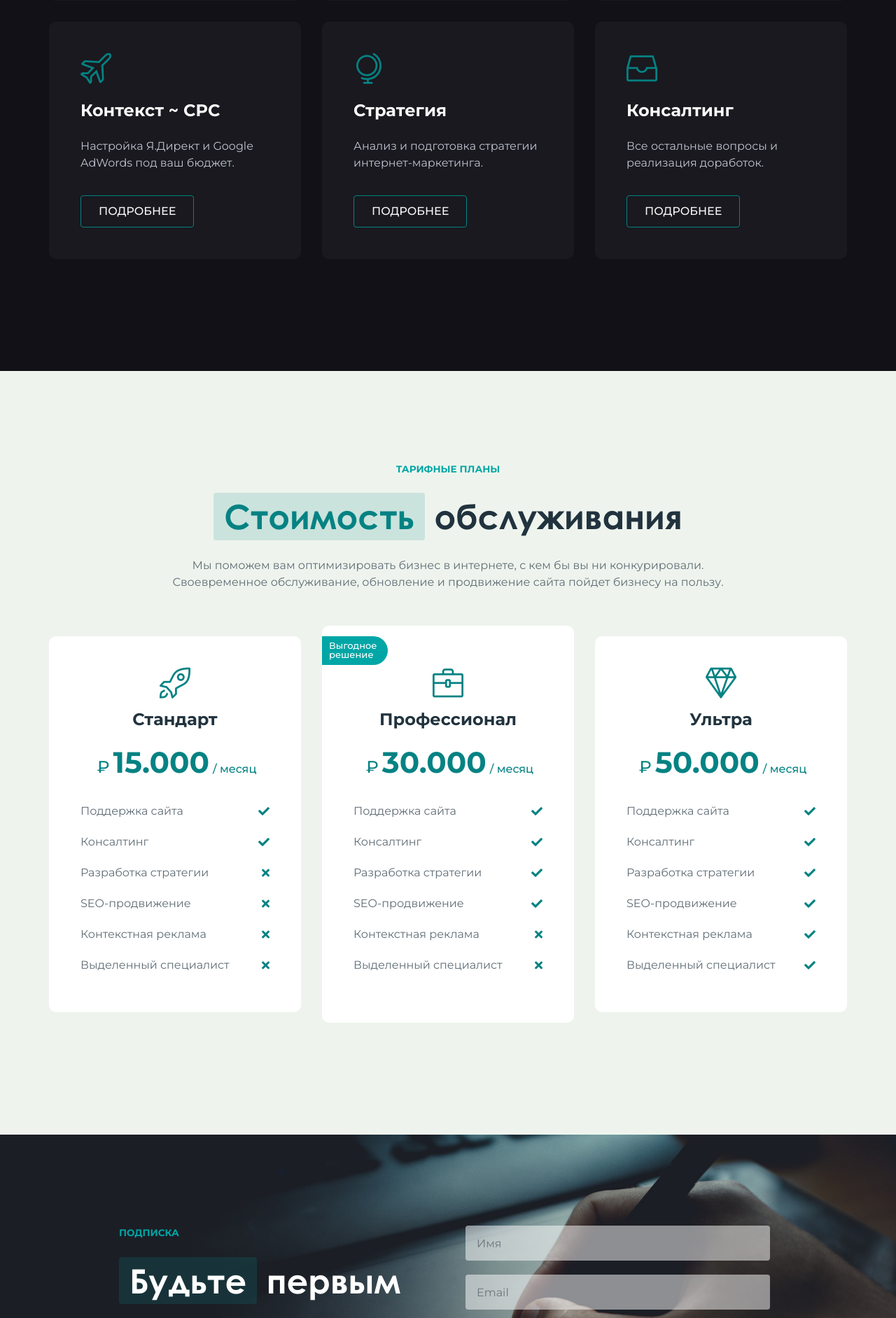
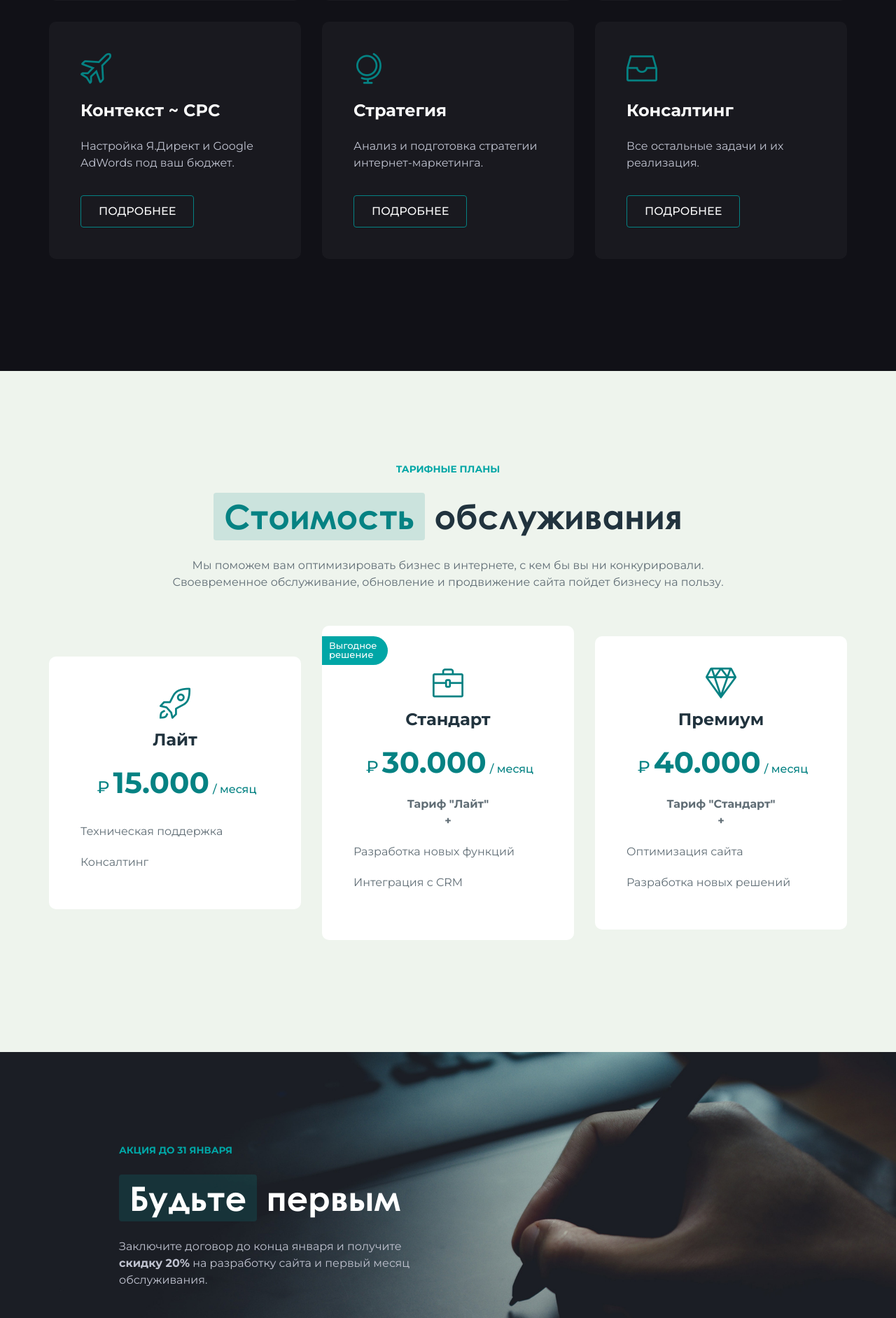
Before and after one commit to astakhovaskold/askold-me, a PHP site: page / in a window 1280 px wide. Shown: the part 3157-5040 px from the top of the page at 70% size. Run offline with PHP 8.4, Linux system fonts and the light colour scheme; some libraries are stand-ins or nearby versions.

Commit message:
Доработка сайта. Акция на январь.

```diff
--- a/include/header.php
+++ b/include/header.php
@@ -194,9 +194,9 @@
                         <li class="nav-item">
                             <a href="#pricing" class="smooth-anchor nav-link">Прайс</a>
                         </li>
-                        <li class="nav-item">
+                        <!--<li class="nav-item">
                             <a href="#blog" class="smooth-anchor nav-link">Блог</a>
-                        </li>
+                        </li>-->
                         <!-- <ul class="navbar-nav icons">
                             <li class="nav-item">
                                 <a href="#" class="nav-link" data-toggle="modal" data-target="#sign">
--- a/index.php
+++ b/index.php
@@ -21,7 +21,7 @@
 
                                     <!-- Content -->
                                     <h1 data-aos="zoom-in" data-aos-delay="2000" class="title effect-static-text">Создание <span class="featured"><span>сайтов</span></span></h1>
-                                    <p data-aos="zoom-in" data-aos-delay="2400" class="description mr-auto ml-auto">Успешные стратегии включают в себя наиболее продуктивные инструменты продвижения в интернете. Наша миссия - сделать ваш бизнес более успешным в сетевом пространстве.</p>
+                                    <p data-aos="zoom-in" data-aos-delay="2400" class="description mr-auto ml-auto">Идеальный сайт &ndash; ключ к успеху. Наша миссия &ndash; сделать ваш бизнес ещё более успешным в интернет-пространстве.</p>
 
                                     <!-- Action -->
                                     <div data-aos="fade-up" data-aos-delay="2800" class="buttons">
@@ -204,7 +204,7 @@
                         <div class="card">
                             <i class="icon icon-drawer"></i>
                             <h4>Консалтинг</h4>
-                            <p>Все остальные вопросы и реализация доработок.</p>
+                            <p>Все остальные задачи и их реализация.</p>
 
                             <!-- Action -->
                             <div class="buttons">
@@ -233,34 +233,17 @@
                         <div data-aos="fade-up"  class="card">
                             <a href="#" class="choose-plan"><i class="btn-icon pulse fas fas fa-arrow-right"></i></a>
                             <i class="icon icon-rocket"></i>
-                            <h4>Стандарт</h4>
+                            <h4>Лайт</h4>
                             <span class="price">
                                 <i>₽</i>15.000<span class="plan"> / месяц</span>
                             </span>
                             <ul class="list-group list-group-flush">
                                 <li class="list-group-item d-flex justify-content-between align-items-center text-left">
-                                    <span>Поддержка сайта</span>
-                                    <i class="icon-min m-0 fas fa-check text-right"></i>
+                                    <span>Техническая поддержка</span>
+                                    <!--<i class="icon-min m-0 fas fa-check text-right"></i>-->
                                 </li>
                                 <li class="list-group-item d-flex justify-content-between align-items-center text-left">
                                     <span>Консалтинг</span>
-                                    <i class="icon-min m-0 fas fa-check text-right"></i>
-                                </li>
-                                <li class="list-group-item d-flex justify-content-between align-items-center text-left">
-                                    <span>Разработка стратегии</span>
-                                    <i class="icon-min m-0 fas fa-times text-right"></i>
-                                </li>
-                                <li class="list-group-item d-flex justify-content-between align-items-center text-left">
-                                    <span>SEO-продвижение</span>
-                                    <i class="icon-min m-0 fas fa-times text-right"></i>
-                                </li>
-                                <li class="list-group-item d-flex justify-content-between align-items-center text-left">
-                                    <span>Контекстная реклама</span>
-                                    <i class="icon-min m-0 fas fa-times text-right"></i>
-                                </li>
-                                <li class="list-group-item d-flex justify-content-between align-items-center text-left">
-                                    <span>Выделенный специалист</span>
-                                    <i class="icon-min m-0 fas fa-times text-right"></i>
                                 </li>
                             </ul>
                         </div>
@@ -270,34 +253,17 @@
                             <span class="badge">Выгодное<br>решение</span>
                             <a href="#" class="choose-plan"><i class="btn-icon pulse fas fas fa-arrow-right"></i></a>
                             <i class="icon icon-briefcase"></i>
-                            <h4>Профессионал</h4>
+                            <h4>Стандарт</h4>
                             <span class="price">
                                 <i>₽</i>30.000<span class="plan"> / месяц</span>
                             </span>
+                            <p><b>Тариф "Лайт"<br>+</b></p>
                             <ul class="list-group list-group-flush">
                                 <li class="list-group-item d-flex justify-content-between align-items-center text-left">
-                                    <span>Поддержка сайта</span>
-                                    <i class="icon-min m-0 fas fa-check text-right"></i>
+                                    <span>Разработка новых функций</span>
                                 </li>
                                 <li class="list-group-item d-flex justify-content-between align-items-center text-left">
-                                    <span>Консалтинг</span>
-                                    <i class="icon-min m-0 fas fa-check text-right"></i>
-                                </li>
-                                <li class="list-group-item d-flex justify-content-between align-items-center text-left">
-                                    <span>Разработка стратегии</span>
-                                    <i class="icon-min m-0 fas fa-check text-right"></i>
-                                </li>
-                                <li class="list-group-item d-flex justify-content-between align-items-center text-left">
-                                    <span>SEO-продвижение</span>
-                                    <i class="icon-min m-0 fas fa-check text-right"></i>
-                                </li>
-                                <li class="list-group-item d-flex justify-content-between align-items-center text-left">
-                                    <span>Контекстная реклама</span>
-                                    <i class="icon-min m-0 fas fa-times text-right"></i>
-                                </li>
-                                <li class="list-group-item d-flex justify-content-between align-items-center text-left">
-                                    <span>Выделенный специалист</span>
-                                    <i class="icon-min m-0 fas fa-times text-right"></i>
+                                    <span>Интеграция с CRM</span>
                                 </li>
                             </ul>
                         </div>
@@ -306,34 +272,17 @@
                         <div data-aos="fade-up" class="card">
                             <a href="#" class="choose-plan"><i class="btn-icon pulse fas fas fa-arrow-right"></i></a>
                             <i class="icon icon-diamond"></i>
-                            <h4>Ультра</h4>
+                            <h4>Премиум</h4>
                             <span class="price">
-                                <i>₽</i>50.000<span class="plan"> / месяц</span>
+                                <i>₽</i>40.000<span class="plan"> / месяц</span>
                             </span>
+                            <p><b>Тариф "Стандарт"<br>+</b></p>
                             <ul class="list-group list-group-flush">
                                 <li class="list-group-item d-flex justify-content-between align-items-center text-left">
-                                    <span>Поддержка сайта</span>
-                                    <i class="icon-min m-0 fas fa-check text-right"></i>
+                                    <span>Оптимизация сайта</span>
                                 </li>
                                 <li class="list-group-item d-flex justify-content-between align-items-center text-left">
-                                    <span>Консалтинг</span>
-                                    <i class="icon-min m-0 fas fa-check text-right"></i>
-                                </li>
-                                <li class="list-group-item d-flex justify-content-between align-items-center text-left">
-                                    <span>Разработка стратегии</span>
-                                    <i class="icon-min m-0 fas fa-check text-right"></i>
-                                </li>
-                                <li class="list-group-item d-flex justify-content-between align-items-center text-left">
-                                    <span>SEO-продвижение</span>
-                                    <i class="icon-min m-0 fas fa-check text-right"></i>
-                                </li>
-                                <li class="list-group-item d-flex justify-content-between align-items-center text-left">
-                                    <span>Контекстная реклама</span>
-                                    <i class="icon-min m-0 fas fa-check text-right"></i>
-                                </li>
-                                <li class="list-group-item d-flex justify-content-between align-items-center text-left">
-                                    <span>Выделенный специалист</span>
-                                    <i class="icon-min m-0 fas fa-check text-right"></i>
+                                    <span>Разработка новых решений</span>
                                 </li>
                             </ul>
                         </div>
@@ -351,16 +300,13 @@
             <div class="container smaller">
                 <div class="row">
                     <div class="col-12 col-md-6 m-md-0 intro">
-                        <span class="pre-title m-0">Подписка</span>
+                        <span class="pre-title m-0">Акция до 31 января</span>
                         <h2><span class="featured"><span>Будьте</span></span> первым</h2>
-                        <p>Оставьте Email и получайте новости о нашей компании и специальные предложения.</p>
+                        <p>Заключите договор до конца января и получите <b>скидку 20%</b> на разработку сайта и первый месяц обслуживания.</p>
                     </div>
-                    <div class="col-12 col-md-6">
+                    <!--<div class="col-12 col-md-6">
                         <form action="php/form.php" id="nexgen-subscribe" class="row m-auto items">
                             <input type="hidden" name="section" value="nexgen_subscribe">
-
-                            <input type="hidden" name="reCAPTCHA">
-                            <!-- Remove this field if you want to disable recaptcha -->
 
                             <div class="col-12 mt-0 input-group align-self-center item">
                                 <input type="text" name="name" class="form-control less-opacity field-name" placeholder="Имя">
@@ -375,7 +321,7 @@
                                 <span class="form-alert mt-3 mb-0"></span>
                             </div>
                         </form>
-                    </div>
+                    </div>-->
                 </div>
             </div>
         </section>
@@ -389,7 +335,7 @@
                             <div class="col-12 p-0">
                                 <span class="pre-title m-0">Мы вам перезвоним</span>
                                 <h2>Оставьте <span class="featured"><span>заявку</span></span></h2>
-                                <p>Мы скажемся с вами так скоро, насколько это возможно.</p>
+                                <p>Мы свяжемся с вами в течение 20 минут.</p>
                             </div>
                         </div>
                         <div class="row">
@@ -401,7 +347,7 @@
                     <div class="col-12 col-md-4">
                         <div class="contacts">
                             <h4>webber.pw</h4>
-                            <p>Создание и разработка сайтов, интернет-магазинов.</p>
+                            <p>Создание и разработка сайтов, <br>интернет-магазинов.</p>
                             <p>Обслуживание и продвижение сайтов.</p>
                             <ul class="navbar-nav">
                                 <li class="nav-item">
```
